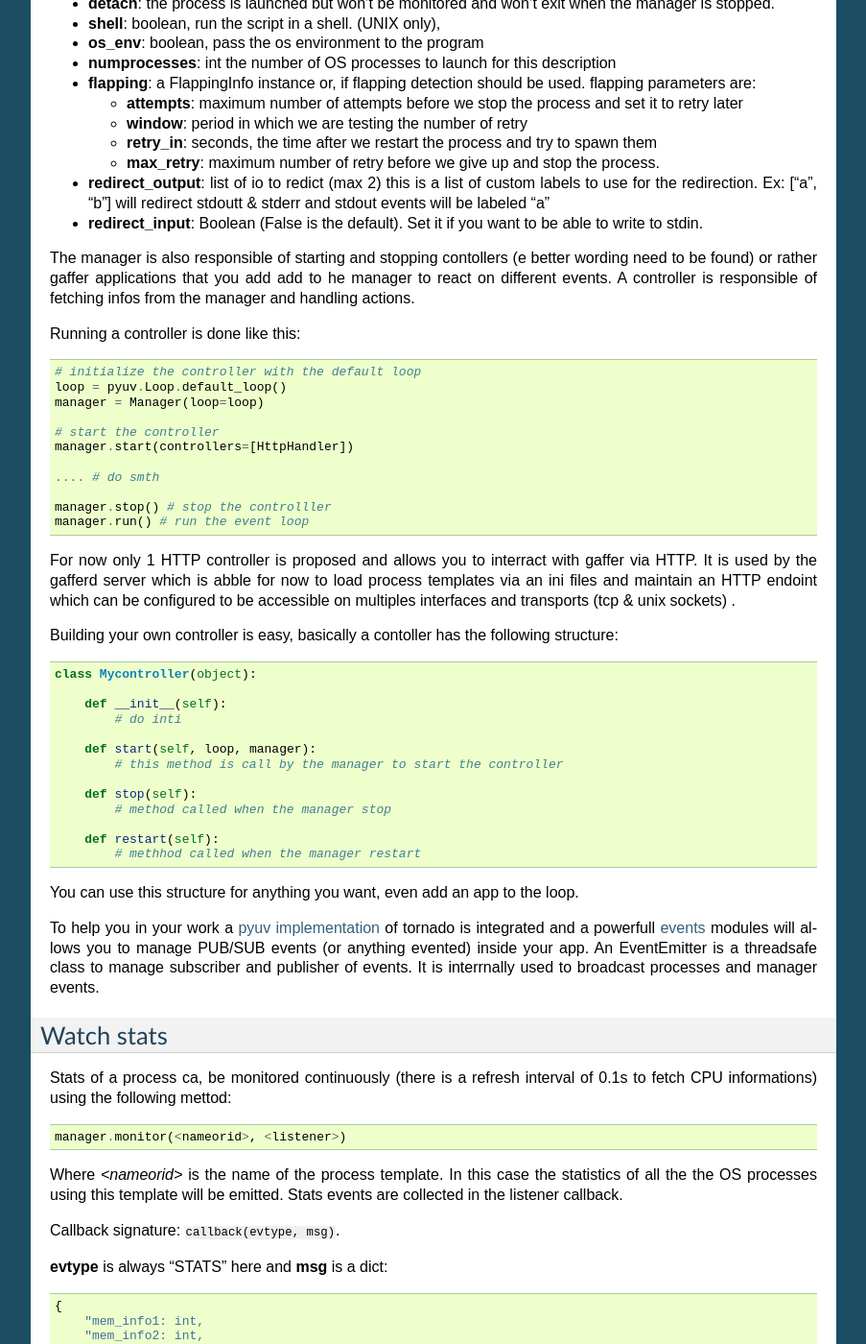
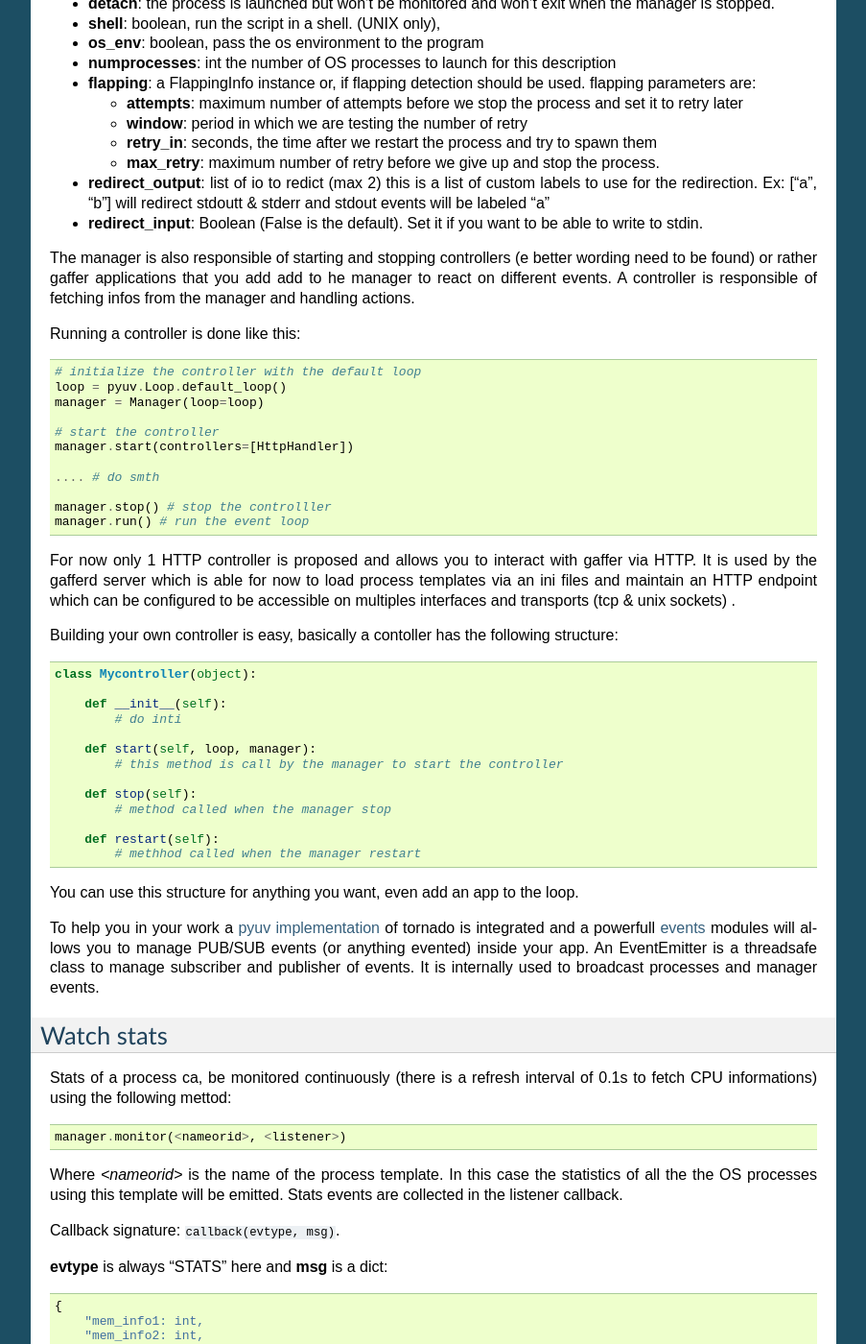
Before and after one commit to benoitc/gaffer, a Sphinx documentation site: the page built from docs/overview.rst, in a window 1280 px wide and 1400 px high, scrolled down 706 px. Shown: the whole window at 96% size, without its empty margins (198-1101 px from the left). Built offline with Sphinx 7.4.7, drawn with Linux system fonts in a browser that asks for light colours; the version number is read from the project's files by our own code; some of the changed text lies outside the part shown.

Commit message:
improvements in overview section

```diff
--- a/docs/overview.rst
+++ b/docs/overview.rst
@@ -2,7 +2,7 @@ Overview
 ========
 
 Gaffer is a set of Python modules and tools to easily maintain and
-interract with your processes.
+interact with your processes.
 
 Depending on your needs you ca simply use the gaffer tools (eventually
 extend them) or embed the gaffer possibilities in your own apps.
@@ -62,7 +62,7 @@ be changed dynamically. Current propertiers of this templates are:
   you want to be able to write to stdin.
 
 
-The manager is also responsible of starting and stopping contollers (e
+The manager is also responsible of starting and stopping controllers (e
 better wording need to be found) or rather gaffer applications that you add
 add to he manager to react on different events. A controller is
 responsible of fetching infos from the manager and handling actions.
@@ -82,10 +82,10 @@ Running a controller is done like this::
     manager.run() # run the event loop
 
 
-For now only 1 HTTP controller is proposed and allows you to interract
-with gaffer via HTTP.  It is used by the gafferd server which is abble
+For now only 1 HTTP controller is proposed and allows you to interact
+with gaffer via HTTP.  It is used by the gafferd server which is able
 for now to load process templates via an ini files and maintain an HTTP
-endoint which can be configured to be accessible on multiples interfaces
+endpoint which can be configured to be accessible on multiples interfaces
 and transports (tcp & unix sockets) .
 
 Building your own controller is easy, basically a contoller has the
@@ -112,7 +112,7 @@ To help you in your work a :doc:`pyuv implementation <tornado_pyuv>` of
 tornado is integrated and a powerfull :doc:`events <events>` modules
 will allows you to manage PUB/SUB events (or anything evented) inside
 your app. An EventEmitter is a threadsafe class to manage subscriber and
-publisher of events. It is interrnally used to broadcast processes and
+publisher of events. It is internally used to broadcast processes and
 manager events.
 
 
@@ -173,7 +173,7 @@ Subscribe to stdout/stderr process stream
 You can subscribe to stdout/stderr process stream and even write to
 stdin if you want.
 
-To be abble to receive the stdour/stderr streas in your application,
+To be able to receive the stdour/stderr streams in your application,
 you need to create a process with the *redirect_output* setting::
 
 
```
Also changed, not shown: other parts of docs/overview.rst (+4 -4 lines).
